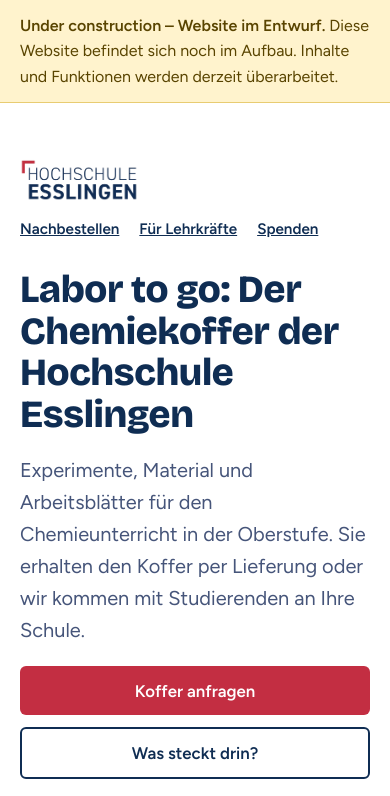
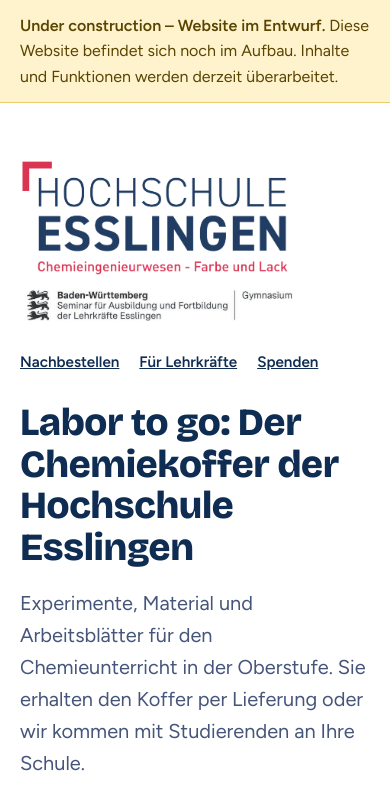
Before and after one commit to dubbehendrik/cib-koffer-web, a website: page public/index.html in a window 390 px wide. Shown: the top 796 px of the page. Drawn offline with nearby package versions, Linux system fonts and the light colour scheme.

Commit message:
Replace header logo and link to Chemieingenieurwesen Farbe und Lack

```diff
--- a/public/index.html
+++ b/public/index.html
@@ -37,8 +37,8 @@
 /* Hero */
 .hero{border-top:0;padding:2.5rem 0 3.5rem}
 .top{display:flex;justify-content:space-between;align-items:center;gap:1rem;padding:1rem 0 2.5rem;font-weight:600}
-.logo{display:block}
-.logo img{display:block}
+.logo{display:block;flex:0 1 320px;max-width:100%}
+.logo img{display:block;width:100%;height:auto}
 .hero-grid{display:grid;gap:2.5rem;align-items:center}
 @media(min-width:820px){.hero-grid{grid-template-columns:1.15fr 1fr}}
 .hero p.lead{font-size:1.25rem;color:var(--muted)}
@@ -97,7 +97,7 @@
 @media(max-width:640px){
  section{padding:2.5rem 0}
  .top{flex-wrap:wrap;padding-bottom:1.5rem}
- .logo img{height:2.6rem!important}
+ .logo{flex-basis:280px}
  .btns .btn{width:100%;text-align:center}
  .study{padding:1.4rem}
  blockquote{font-size:1.1rem}
@@ -112,7 +112,7 @@
 <aside class="draft-notice" aria-label="Entwurfshinweis"><div class="wrap"><p><strong>Under construction – Website im Entwurf.</strong> Diese Website befindet sich noch im Aufbau. Inhalte und Funktionen werden derzeit überarbeitet.</p></div></aside>
 <header class="hero">
  <div class="wrap">
-  <div class="top"><a class="logo" href="https://www.hs-esslingen.de" aria-label="Hochschule Esslingen – Startseite"><img alt="Hochschule Esslingen" width="226" height="80" style="height:3.4rem;width:auto" src="images/hs-esslingen-logo.png"></a><nav aria-label="Hauptnavigation" style="display:flex;gap:1.25rem"><a href="#nachbestellen">Nachbestellen</a><a href="#lehrkraefte">Für Lehrkräfte</a><a href="#spenden">Spenden</a></nav></div>
+  <div class="top"><a class="logo" href="https://www.hs-esslingen.de/chemieingenieurwesen-farbe-und-lack" aria-label="Studiengang Chemieingenieurwesen – Farbe und Lack der Hochschule Esslingen"><img alt="Hochschule Esslingen – Chemieingenieurwesen, Farbe und Lack; Seminar für Ausbildung und Fortbildung der Lehrkräfte Esslingen" width="1465" height="913" src="images/logo-website.png"></a><nav aria-label="Hauptnavigation" style="display:flex;gap:1.25rem"><a href="#nachbestellen">Nachbestellen</a><a href="#lehrkraefte">Für Lehrkräfte</a><a href="#spenden">Spenden</a></nav></div>
   <div class="hero-grid">
    <div>
     <h1>Labor to go: Der Chemiekoffer der Hochschule Esslingen</h1>
```
Also changed, not shown: public/images/logo-website.png (added).
